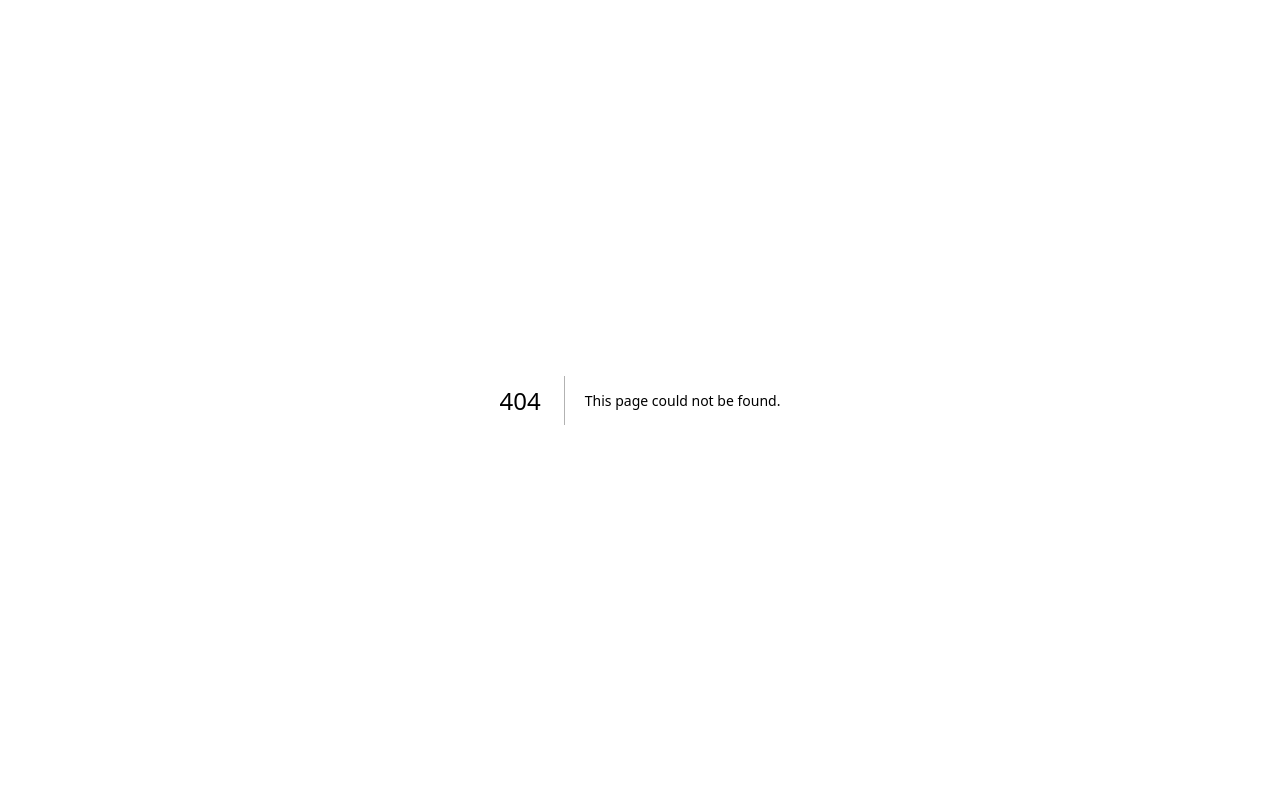
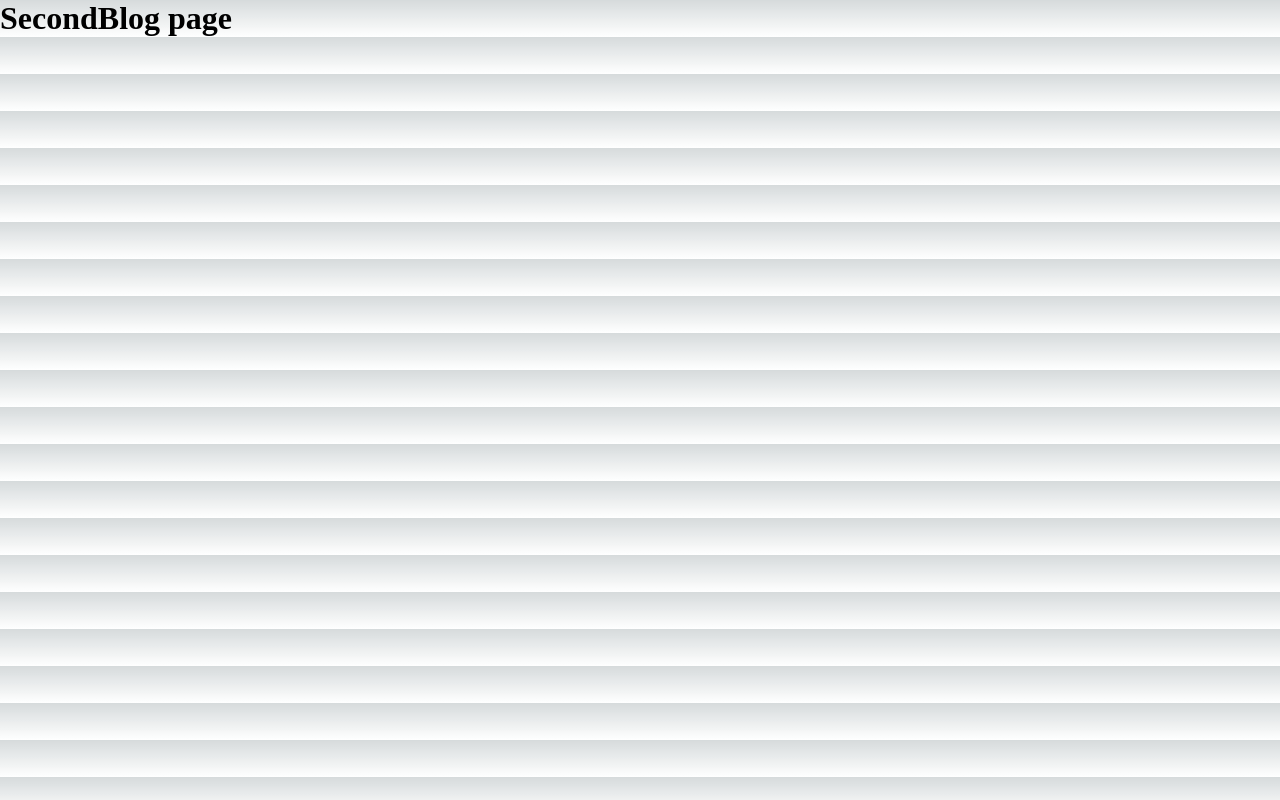
Before and after one commit to yuyuyuii/hello-world, a Next.js app: page /blog/second in a window 1280 px wide. Before the commit this address had no page. Built offline with nearby package versions, Linux system fonts and the light colour scheme.

Commit message:
ファイルベースルーティングの確認で、about.js,first.js, second.jsを作成

```diff
--- /dev/null
+++ b/pages/blog/second.js
@@ -0,0 +1,7 @@
+export default function SecondBlog() {
+  return (
+    <div>
+      <h1>SecondBlog page</h1>
+    </div>
+  )
+}
```
Also changed, not shown: pages/about.js (added, +7 -0 lines), pages/blog/first.js (added, +7 -0 lines).
